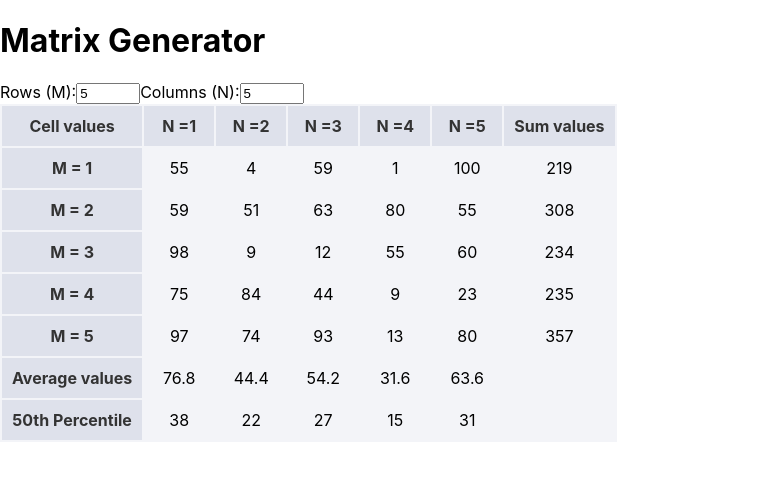
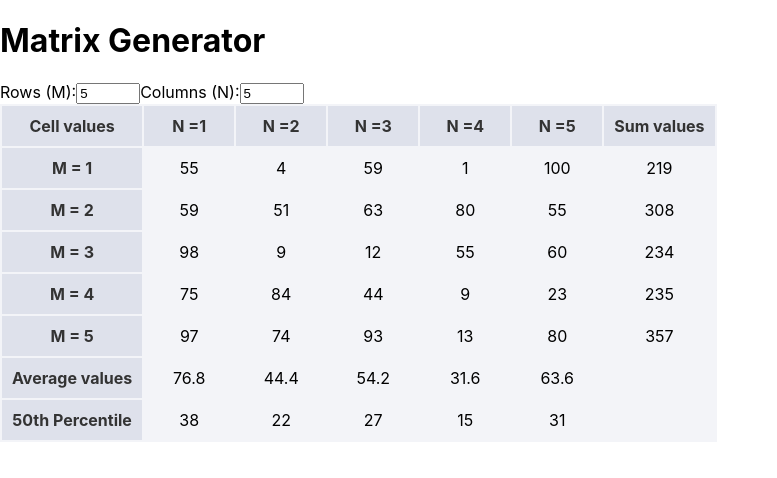
Before and after one commit to onikaChorba/react-matrix-calculator, a React (Create React App) app: page / in a window 1280 px wide. Shown: the top 478 px of the page, without its empty margins (0-777 px from the left). Built offline with nearby package versions, Linux system fonts and the light colour scheme.

Commit message:
feat: displayRowPercentages, hideRowPercentages; style: isPercentage

```diff
--- a/src/App.scss
+++ b/src/App.scss
@@ -4,7 +4,7 @@
 
 .cell {
   cursor: pointer;
-  min-width: 50px;
+  min-width: 70px;
   text-align: center;
   padding: 10px;
 
@@ -23,4 +23,7 @@
     background: rgb(184, 153, 237, 0.3);
     color: black;
   }
+  &.isPercentage {
+    background: rgb(184, 153, 237, 0.7);
+  }
 }
--- a/src/components/matrixContext.tsx
+++ b/src/components/matrixContext.tsx
@@ -5,7 +5,9 @@ type TMatrixContext = {
   matrix: Cell[][];
   setMatrix: React.Dispatch<React.SetStateAction<Cell[][]>>;
   updateCellAmount: (rowIndex: number, colIndex: number, amount: number) => void;
-  highlightNearestCells: (rowIndex: number, colIndex: number, x: number) => void
+  highlightNearestCells: (rowIndex: number, colIndex: number, x: number) => void;
+  displayRowPercentages: (rowIndex: number) => void;
+  hideRowPercentages: (rowIndex: number) => void;
 }
 
 const MatrixContext = createContext<TMatrixContext | undefined>(undefined);
@@ -52,8 +54,39 @@ export const MatrixProvider = ({ children }: { children: ReactNode }) => {
     });
   }
 
+  const displayRowPercentages = (rowIndex: number) => {
+    setMatrix(prevMatrix => {
+      const rowSum = prevMatrix[rowIndex].reduce((sum, cell) => sum + cell.amount, 0);
+      const newMatrix = prevMatrix.map((row, rIndex) =>
+        rIndex === rowIndex
+          ? row.map(cell => ({
+            ...cell,
+            isPercentage: true,
+            percentage: (cell.amount / rowSum) * 100,
+          }))
+          : row
+      );
+      return newMatrix;
+    });
+  }
+
+  const hideRowPercentages = (rowIndex: number) => {
+    setMatrix(prevMatrix => {
+      const newMatrix = prevMatrix.map((row, rIndex) =>
+        rIndex === rowIndex
+          ? row.map(cell => ({
+            ...cell,
+            isPercentage: false,
+            percentage: undefined,
+          }))
+          : row
+      );
+      return newMatrix;
+    });
+  };
+
   return (
-    <MatrixContext.Provider value={{ matrix, setMatrix, updateCellAmount, highlightNearestCells }}>
+    <MatrixContext.Provider value={{ matrix, setMatrix, updateCellAmount, highlightNearestCells, displayRowPercentages, hideRowPercentages }}>
       {children}
     </MatrixContext.Provider>
   )
--- a/src/components/matrixRow.tsx
+++ b/src/components/matrixRow.tsx
@@ -4,7 +4,7 @@ import { useMatrix } from "./matrixContext.tsx";
 
 export const MatrixRow = ({ row, rowIndex }: { row: Cell[], rowIndex: number }) => {
 
-  const { updateCellAmount, highlightNearestCells } = useMatrix();
+  const { updateCellAmount, highlightNearestCells, displayRowPercentages, hideRowPercentages } = useMatrix();
 
   const rowSum = row.reduce((sum, cell) => sum + cell.amount, 0);
 
@@ -16,6 +16,10 @@ export const MatrixRow = ({ row, rowIndex }: { row: Cell[], rowIndex: number })
     highlightNearestCells(rowIndex, colIndex, 5);
   }
 
+  const handleSumHover = () => {
+    displayRowPercentages(rowIndex);
+  };
+
   return (
     <>
       <tr>
@@ -26,13 +30,14 @@ export const MatrixRow = ({ row, rowIndex }: { row: Cell[], rowIndex: number })
               key={cell.id}
               onClick={() => handleCellClick(cellIndex)}
               onMouseEnter={() => handleCellHover(cellIndex)}
-              className={`cell ${cell.isHighlighted && "isHighlighted"}`}
+              className={`cell ${cell.isHighlighted && "isHighlighted"} ${cell.isPercentage && "isPercentage"}`}
             >
-              {cell.amount}
+              {cell.isPercentage ? `${cell.percentage!.toFixed(2)}%` : cell.amount}
             </td>
           ))
         }
-        <td className="cell">{rowSum}</td>
+        <td className="cell" onMouseEnter={handleSumHover}
+          onMouseLeave={() => hideRowPercentages(rowIndex)}>{rowSum}</td>
       </tr>
     </>
   )
--- a/types/index.ts
+++ b/types/index.ts
@@ -5,4 +5,6 @@ export type Cell = {
   id: CellId;
   amount: CellValue;
   isHighlighted?: boolean;
+  isPercentage?: boolean;
+  percentage?: number;
 };
```
